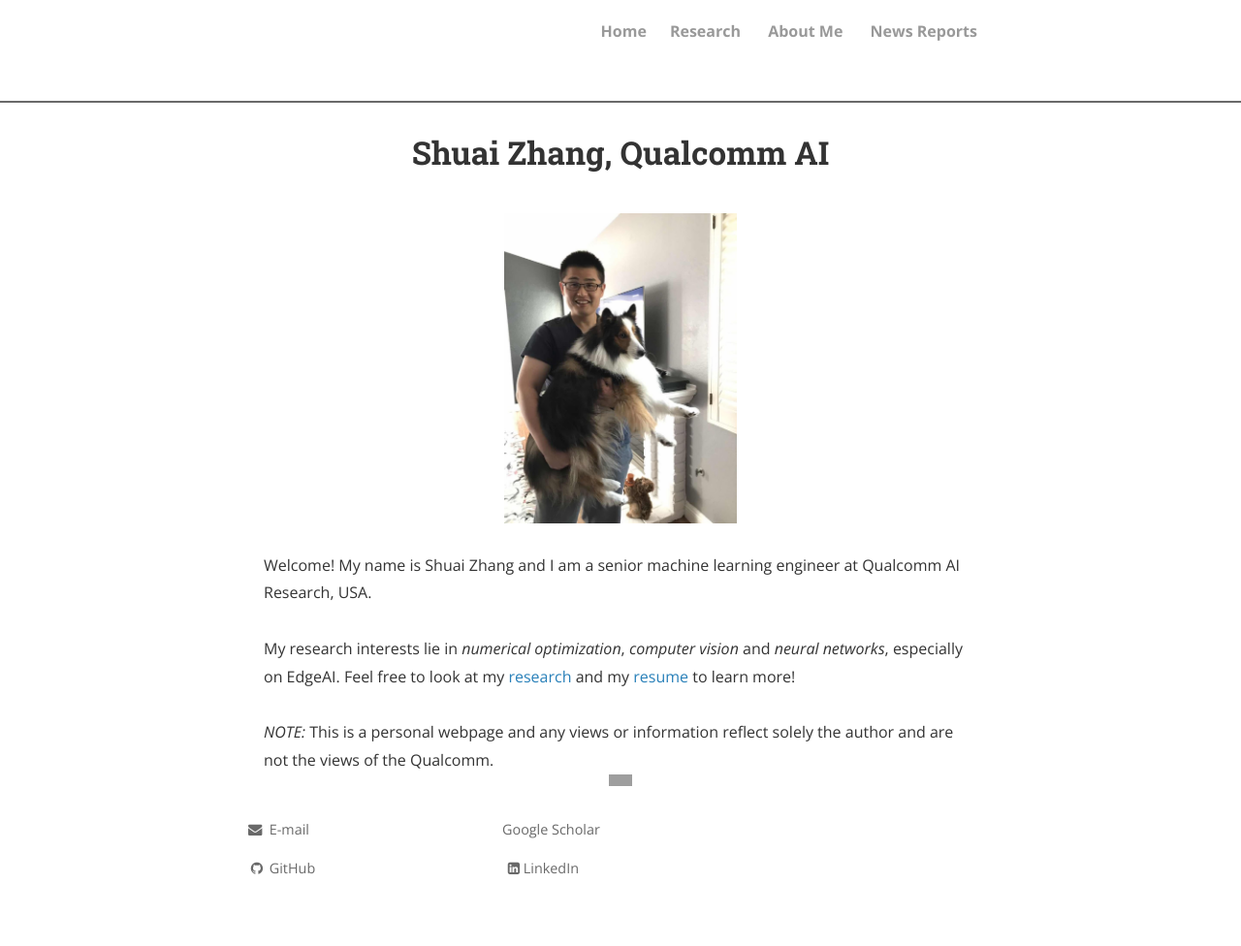
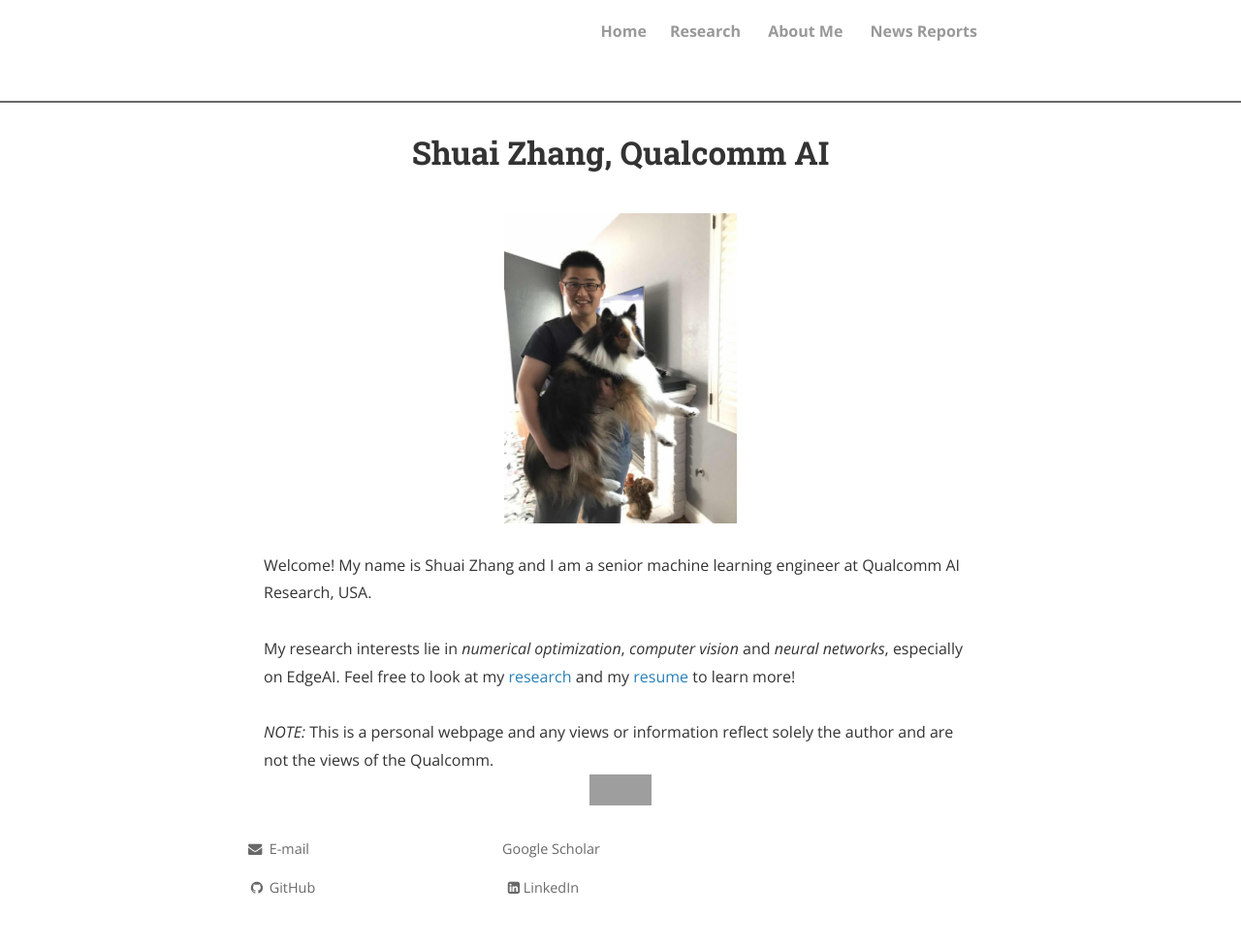
Before and after one commit to zsivine/zsivine.github.io, a Jekyll site: the page built from index.html, in a window 1280 px wide. Shown: the whole page at 97% size. Built offline with Jekyll 4.4.1, drawn with Linux system fonts in a browser that asks for light colours; nearby versions of some CDN libraries; the list of posts is cut into pages by our own code; comment, search, counter and statistics services are not loaded; a style sheet for code colours, icons or effects is not loaded; grey boxes are pictures that could not be loaded.

Commit message:
fix counter size

```diff
--- a/index.html
+++ b/index.html
@@ -32,6 +32,6 @@ Feel free to look at my <a href="https://zsivine.github.io/research" target="_se
 <!-- hitwebcounter Code START -->
 <a href="https://www.hitwebcounter.com" target="_blank">
   <img src="https://hitwebcounter.com/counter/counter.php?page=7173914&style=0046&nbdigits=5&type=page&initCount=100"
-  title="Counter" style="width:24px;height:12px;"
+  title="Counter" style="width:64px;height:32px;"
   Alt="hit web counter.com"   border="0" >
 </a>
```
